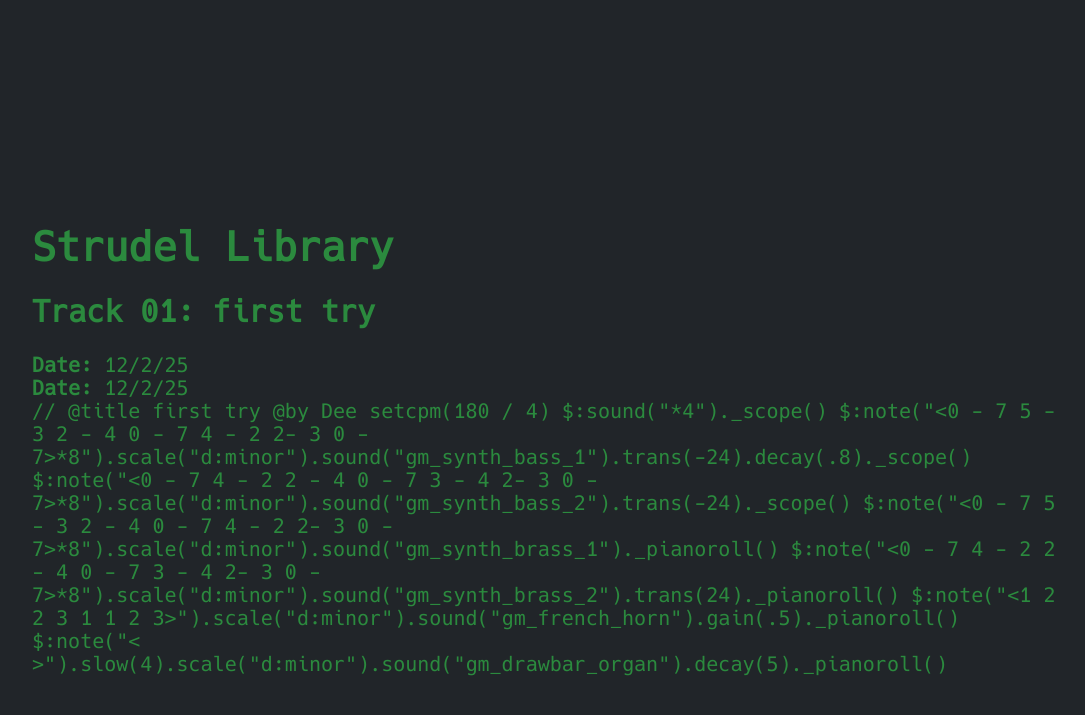
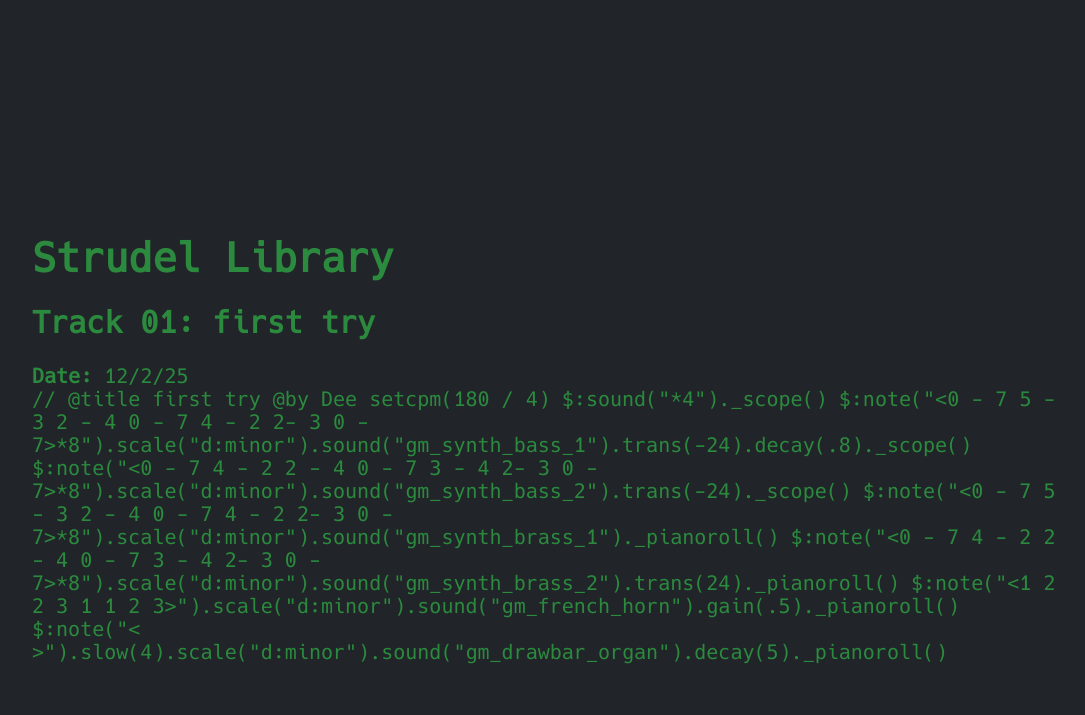
Before and after one commit to SpicySands/SpicySands.github.io, a Jekyll site: the page built from library.html, in a window 1280 px wide. Shown: the top 715 px of the page, without its empty margins (96-1181 px from the left). Built offline with Jekyll 4.4.1, drawn with Linux system fonts in a browser that asks for light colours.

Commit message:
Update library.html

```diff
--- a/library.html
+++ b/library.html
@@ -7,7 +7,6 @@ permalink: /library/
 <h1>Strudel Library</h1>
 
 <h2>Track 01: first try</h2>
-<p><strong>Date:</strong> 12/2/25</p>
 <p><strong>Date:</strong> 12/2/25</p>
 <strudel-repl>// @title first try @by Dee
 setcpm(180 / 4)
```
